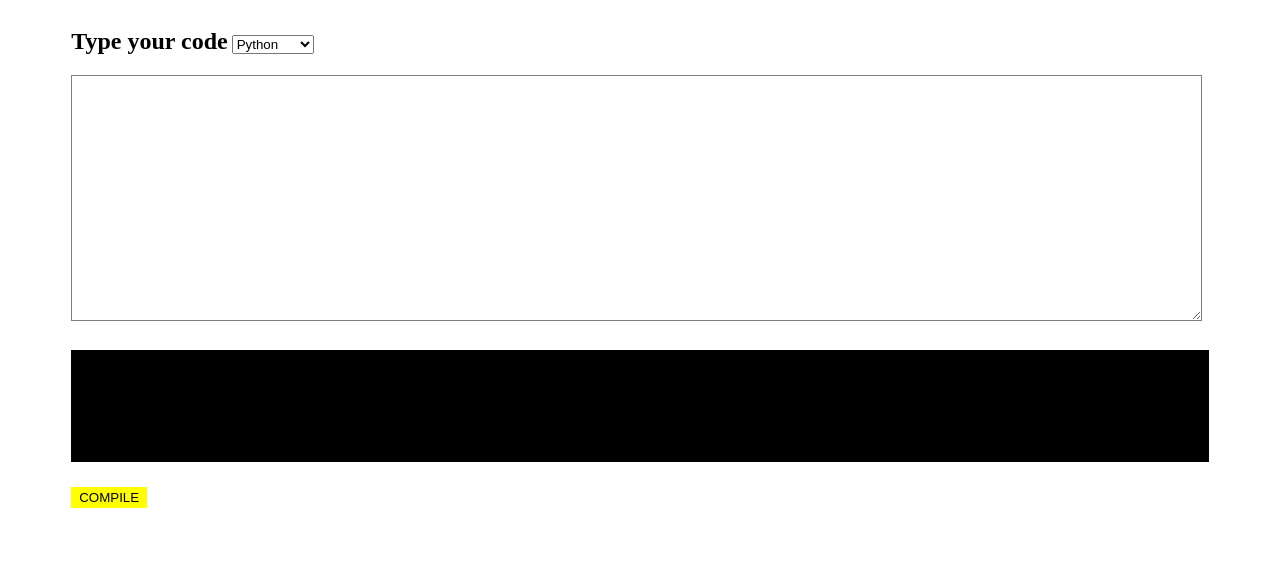
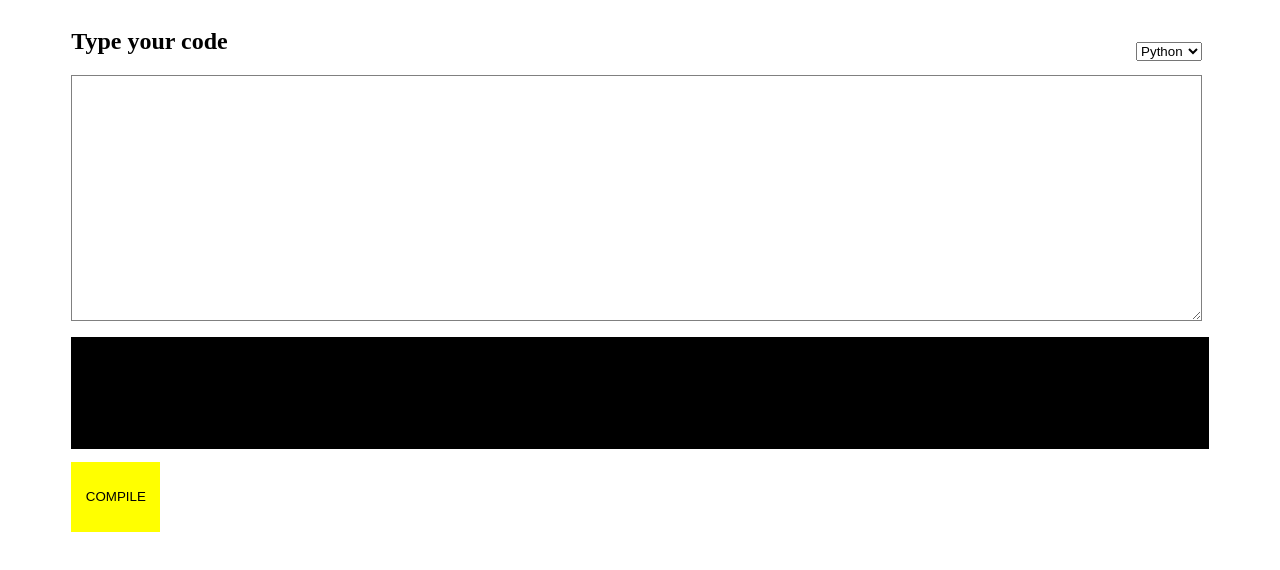
Before and after one commit to harsimranjit27/Basic-compiler, a plain HTML site: page index.html in a window 1280 px wide. Drawn offline with Linux system fonts and the light colour scheme.

Commit message:
Minor changes to UI

```diff
--- a/style.css
+++ b/style.css
@@ -5,11 +5,12 @@ h2{
     display: inline-block;
     margin-left: 5%;
 }
-.languages{
+#languages{
+    width: 4.15rem;
     position: absolute;
-    top: 10%;
-    right: 5%;
-    /* float: right; */
+    top: 6.5%;
+    right: 5.5%;
+    float: right;
 }
 #textarea{
     width: 89%;
@@ -21,11 +22,16 @@ h2{
     height: 7rem;
     background-color: black;
     color: white;
-    margin: 2% 5% 2%;
+    margin: 1% 5% 1%;
 }
 .compile_btn{
     background-color: yellow;
     color: black;
     border: 2px solid yellow;
     margin-left: 5%;
+    padding: 2% 1%;
 }
+.compile_btn:hover{
+    background-color: gold;
+    border: 2px solid gold;
+}
```
